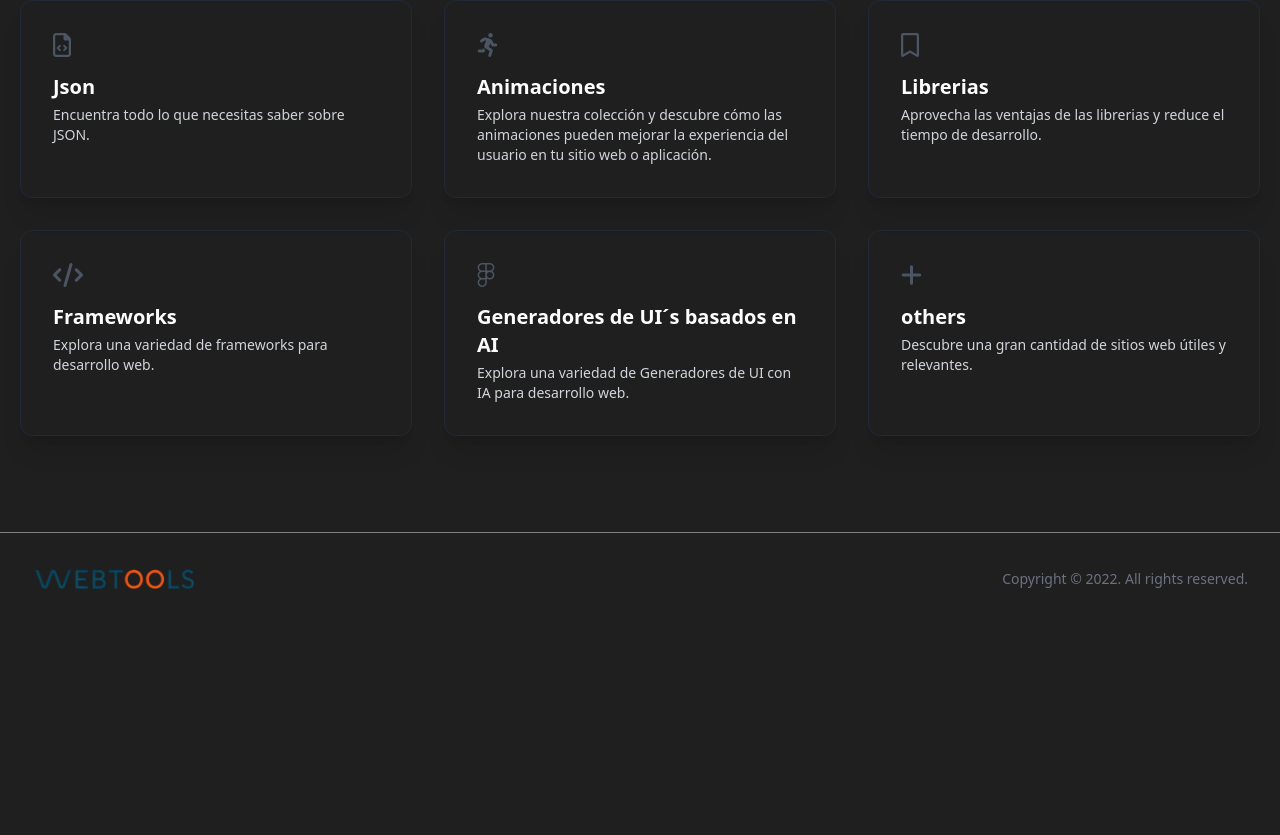
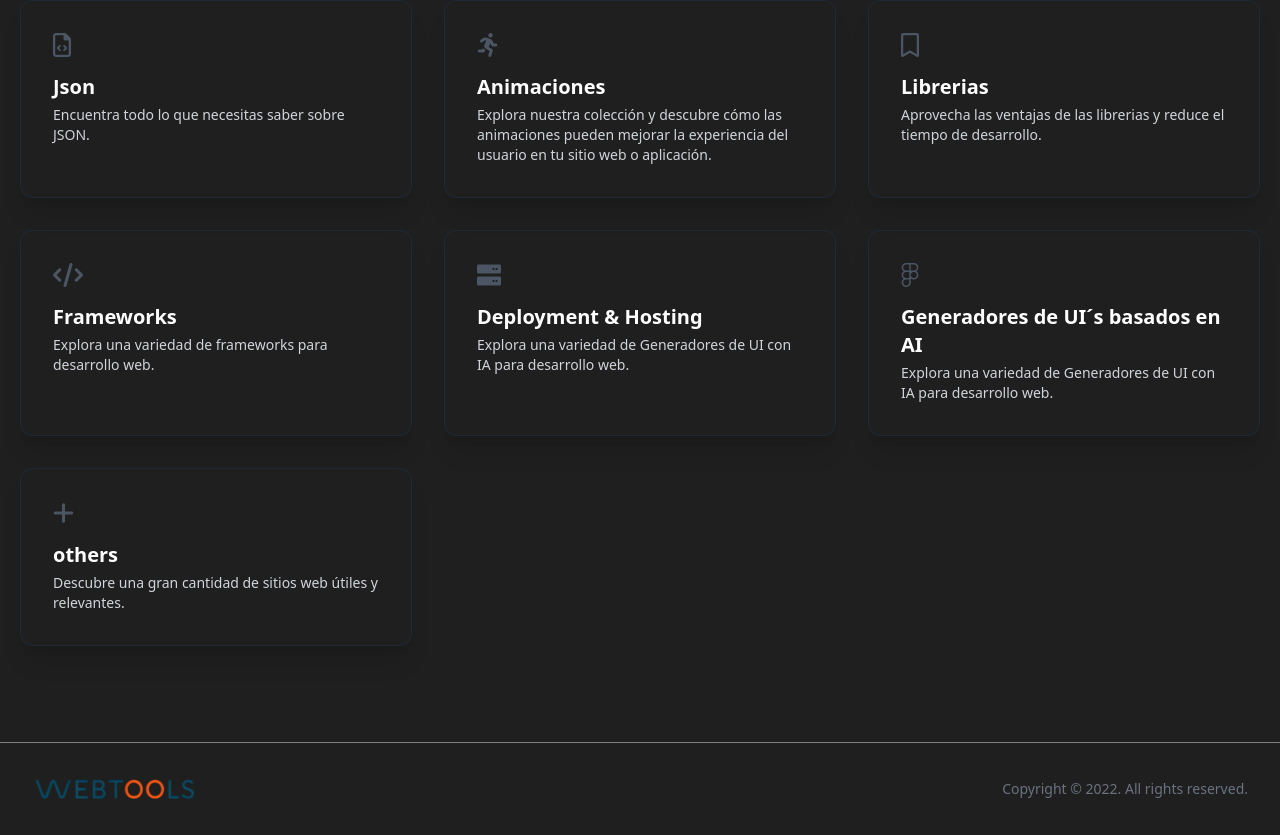
Before and after one commit to ACaminos/webtools, a React (Vite) app: page / in a window 1280 px wide. Shown: the part 1466-2301 px from the top of the page. Before the commit the page ends 2091 px from the top, so only its background shows below. Built offline with nearby package versions, Linux system fonts and the light colour scheme.

Commit message:
newResource

```diff
--- a/src/resources/tools.js
+++ b/src/resources/tools.js
@@ -742,6 +742,43 @@ const tools = [
     },
     {
         id : 14,
+        category : "Deployment & Hosting",
+        description : 'Explora una variedad de Generadores de UI con IA para desarrollo web.',
+        products : [
+            {
+                id : 1,
+                name : "Render",
+                preview : "https://cdn.sanity.io/images/hvk0tap5/production/cb7ff287cdf28d8115569e91e856e9b6441bc7a6-3840x2146.png?w=1600&fit=max&auto=format",
+                url : "https://render.com/",
+                description : "Cree, implemente y escale sus aplicaciones con una facilidad incomparable, desde su primer usuario hasta el billonésimo"
+            },
+            {
+                id : 2,
+                name : "Railway",
+                preview : "https://railway.app/og.png?v=2",
+                url : "https://railway.com/",
+                description : "Railway simplifica su pila de infraestructura, desde los servidores hasta la observabilidad, con una plataforma única, escalable y fácil de usar."
+            },
+            {
+                id : 3,
+                name : "Vercel",
+                preview : "https://assets.vercel.com/image/upload/contentful/image/e5382hct74si/4JmubmYDJnFtstwHbaZPev/0c3576832aae5b1a4d98c8c9f98863c3/Vercel_Home_OG.png",
+                url : "https://vercel.com/",
+                description : "Vercel proporciona las herramientas de desarrollo y la infraestructura en la nube para crear, escalar y proteger una web más rápida y personalizada."
+            },
+            {
+                id : 4,
+                name : "Netlify",
+                preview : "https://cdn.sanity.io/images/o0o2tn5x/marketing/19d95d00d7f79b8b4340dc6ca183ac5456f1a095-1200x630.png",
+                url : "https://www.netlify.com/",
+                description : "Implementa cualquier interfaz de usuario moderna, desde sitios de marketing hasta aplicaciones de IA."
+            },
+        ],
+        icon : "fas fa-server",
+        update : '28/07/2025',
+    },
+    {
+        id : 15,
         category : "Generadores de UI´s basados en AI",
         description : 'Explora una variedad de Generadores de UI con IA para desarrollo web.',
         products : [
@@ -792,7 +829,7 @@ const tools = [
         update : '28/07/2025',
     },
     {
-        id : 15,
+        id : 16,
         category : "others",
         description : 'Descubre una gran cantidad de sitios web útiles y relevantes.',
         products : [
```
